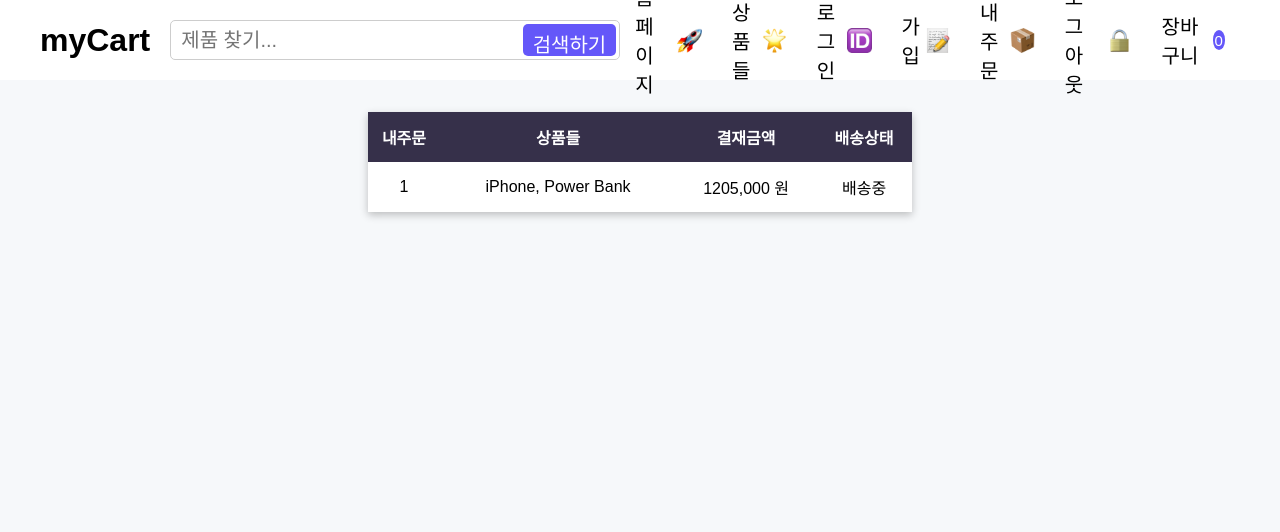
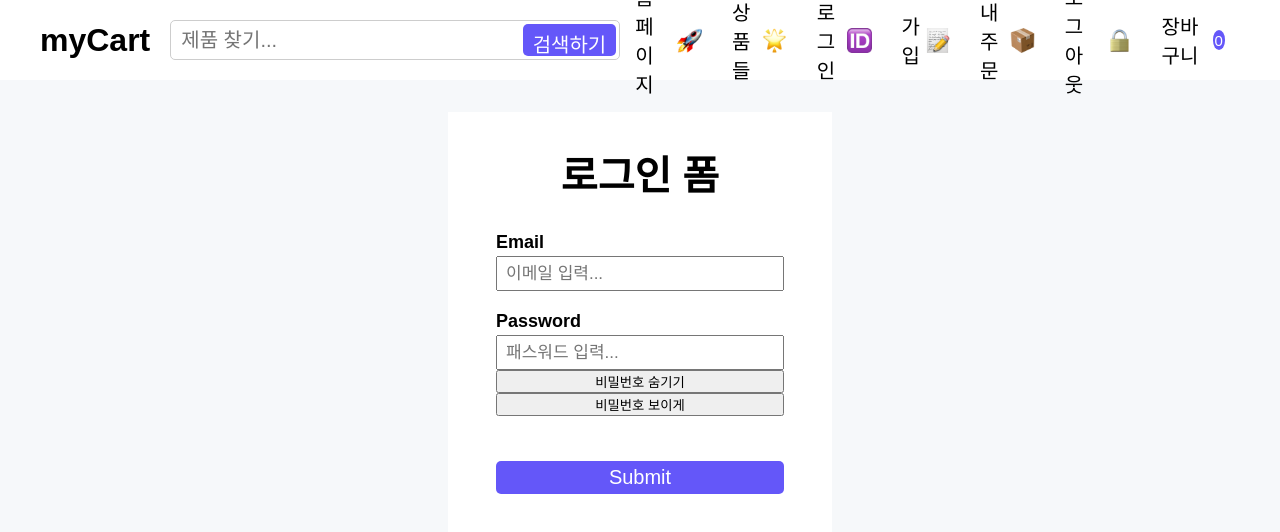
Before and after one commit to jo94hk/myCart2-main, a React (Vite) app: page / in a window 1280 px wide. Shown: the top 532 px of the page. Built offline with nearby package versions, Linux system fonts and the light colour scheme; a web font is replaced by a local one.

Commit message:
로그인페이지 변경

```diff
--- a/src/App.jsx
+++ b/src/App.jsx
@@ -1,4 +1,5 @@
 import "./App.css";
+import LoginPage from "./components/Authentication/LoginPage";
 import CartPage from "./components/Cart/CartPage";
 import HomePage from "./components/Home/HomePage";
 import MyOrderPage from "./components/MyOrder/MyOrderPage";
@@ -15,7 +16,8 @@ function App() {
         {/* <ProductsPage /> */}
         {/* <SingleProductPage /> */}
         {/* <CartPage /> */}
-        <MyOrderPage />
+        {/* <MyOrderPage /> */}
+        <LoginPage />
       </main>
     </div>
   );
--- a/src/components/Authentication/LoginPage.jsx
+++ b/src/components/Authentication/LoginPage.jsx
@@ -1,6 +1,8 @@
+import { useRef } from "react";
 import "./LoginPage.css";
 
 const LoginPage = () => {
+  const passwordRef = useRef(null);
   return (
     <section className="align_center form_page">
       <form className="authentication_form">
@@ -19,10 +21,23 @@ const LoginPage = () => {
             <label htmlFor="password">Password</label>
             <input
               type="password"
+              ref={passwordRef}
               id="password"
               className="form_text_input"
-              placeholder="패스워드"
+              placeholder="패스워드 입력..."
             />
+            <button
+              type="button"
+              onClick={() => console.log(passwordRef.current)}
+            >
+              비밀번호 숨기기
+            </button>
+            <button
+              type="button"
+              onClick={() => (passwordRef.current.type = "text")}
+            >
+              비밀번호 보이게
+            </button>
           </div>
 
           <button type="submit" className="search_button form_submit">
```
